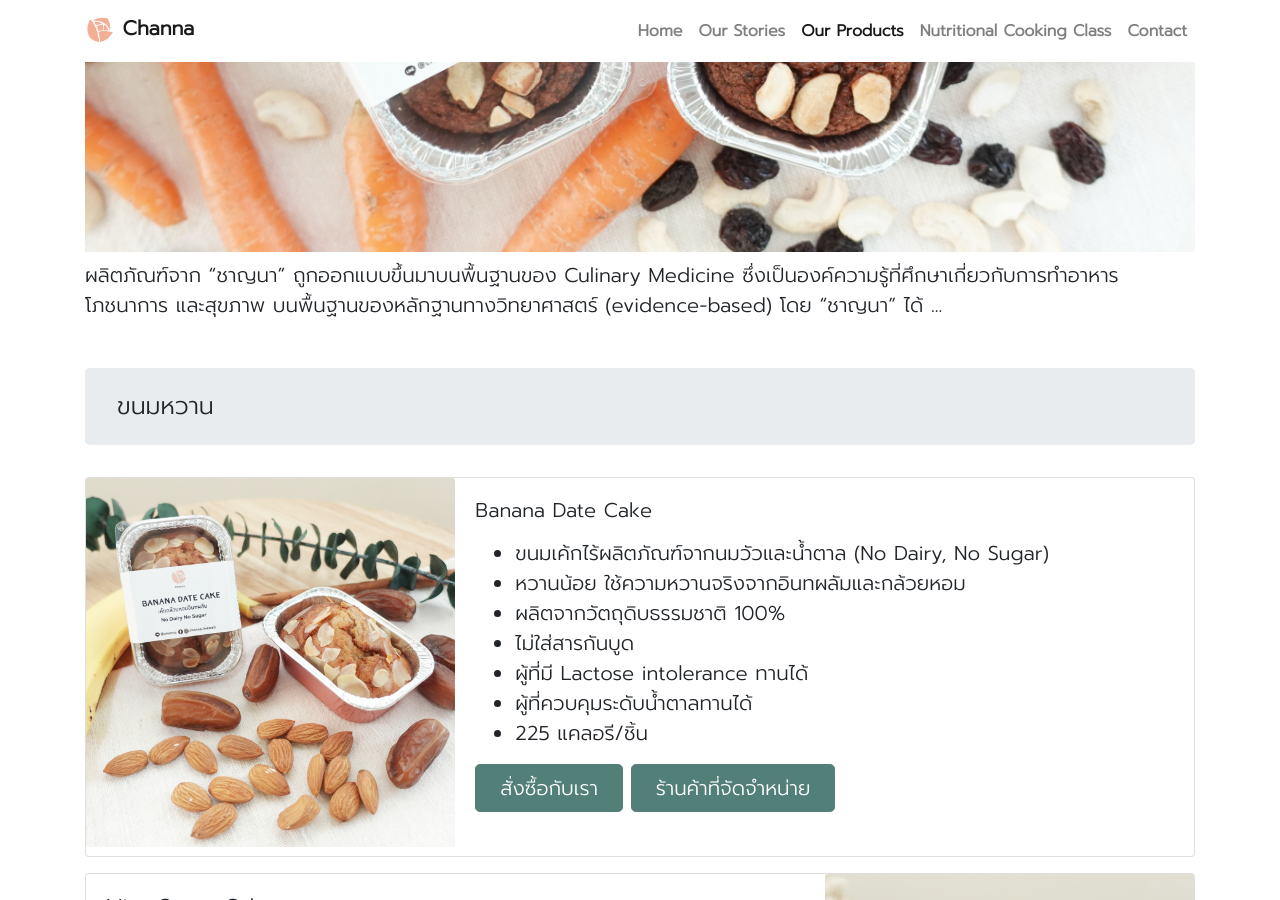
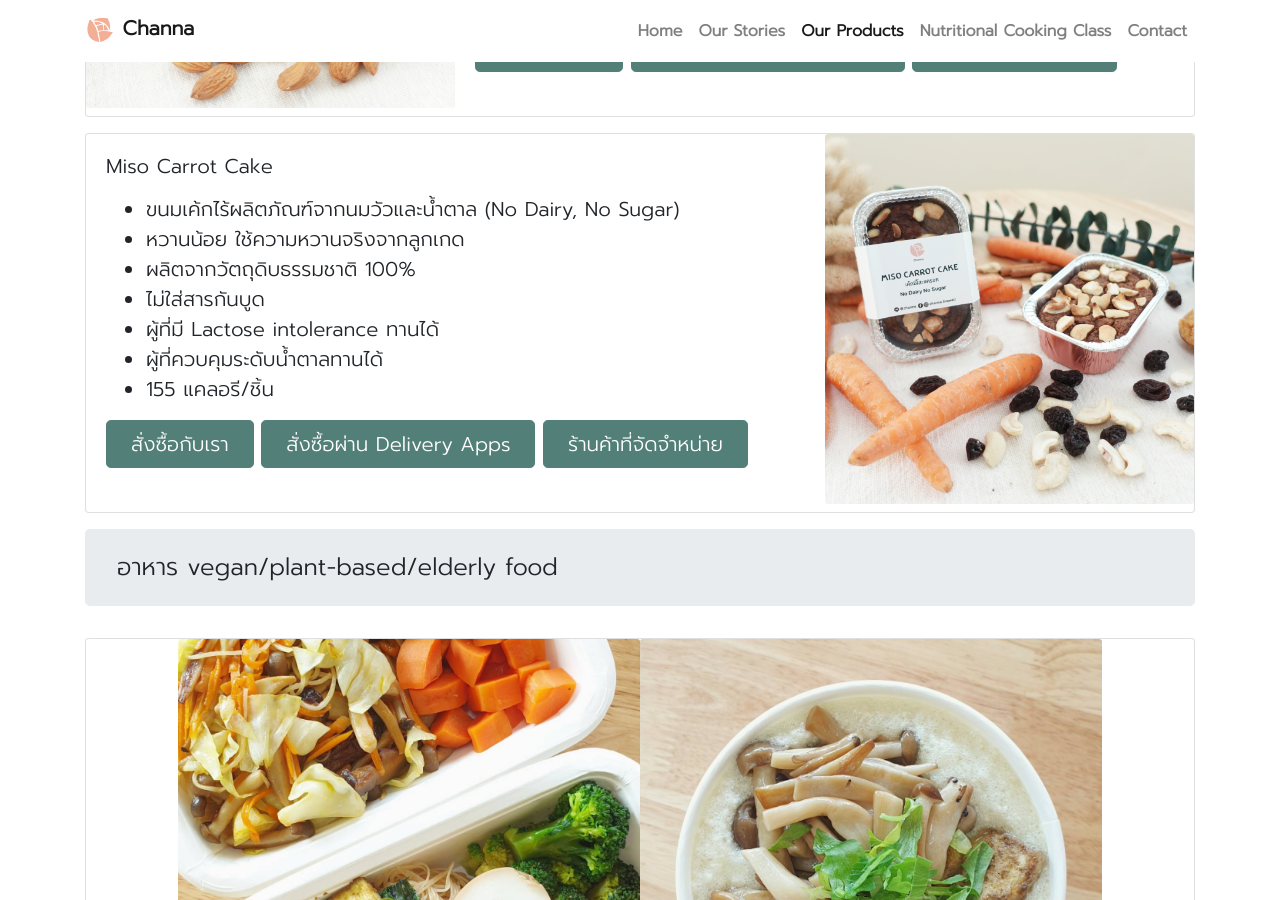
Before and after one commit to channalivewell/channalivewell.github.io, a Jekyll site: the page built from product.html, in a window 1280 px wide and 900 px high, scrolled down 934 px. Built offline with Jekyll 4.4.1, drawn with Linux system fonts in a browser that asks for light colours; nearby versions of some CDN libraries; some of the changed text lies outside the part shown.

Commit message:
add dishes section

```diff
--- a/product.html
+++ b/product.html
@@ -27,19 +27,12 @@
         <h4 class="mb-4">
             มาเริ่มต้นสุขภาพดีไปกับ "ชาญนา"
         </h4>
-        <a href="#product-offering" class="btn btn-primary btn-lg px-4 mb-2" role="button">ผลิตภัณฑ์ของเรา</a>
         <a href="#howto" class="btn btn-primary btn-lg px-4 mb-2" role="button">สั่งซื้อกับเรา</a>
+        <a href="#apps" class="btn btn-primary btn-lg px-4 mb-2" role="button">สั่งซื้อผ่าน Delivery Apps</a>
         <a href="#stores" class="btn btn-primary btn-lg px-4 mb-2" role="button">ร้านค้าที่จัดจำหน่าย</a>
     </div>
 
-    <div class="row">
-        <img src="/static/img/product_pic.png" class="col-12 rounded" alt="class_ambient">
-    </div>
-    <p class="mt-2 mb-5">
-        ผลิตภัณฑ์จาก “ชาญนา” ถูกออกแบบขึ้นมาบนพื้นฐานของ Culinary Medicine ซึ่งเป็นองค์ความรู้ที่ศึกษาเกี่ยวกับการทำอาหาร โภชนาการ และสุขภาพ บนพื้นฐานของหลักฐานทางวิทยาศาสตร์ (evidence-based) โดย “ชาญนา” ได้ ...
-    </p>
-
-    <h4 id="product-offering" class="jumbotron py-4">ขนมหวาน</h4>
+    <h4 id="dessets" class="jumbotron py-4">ขนมหวาน</h4>
     <div class="card mb-3">
         <div class="row no-gutters">
             <div class="col-lg-4 col-md-6 order-md-1">
@@ -59,6 +52,7 @@
                             <li>225 แคลอรี/ชิ้น</li>
                         </ul>
                         <a href="#howto" class="btn btn-primary btn-lg px-4 mb-2" role="button">สั่งซื้อกับเรา</a>
+                        <a href="#apps" class="btn btn-primary btn-lg px-4 mb-2" role="button">สั่งซื้อผ่าน Delivery Apps</a>
                         <a href="#stores" class="btn btn-primary btn-lg px-4 mb-2" role="button">ร้านค้าที่จัดจำหน่าย</a>
                     </p>
                 </div>
@@ -84,6 +78,7 @@
                             <li>155 แคลอรี/ชิ้น</li>
                         </ul>
                         <a href="#howto" class="btn btn-primary btn-lg px-4 mb-2" role="button">สั่งซื้อกับเรา</a>
+                        <a href="#apps" class="btn btn-primary btn-lg px-4 mb-2" role="button">สั่งซื้อผ่าน Delivery Apps</a>
                         <a href="#stores" class="btn btn-primary btn-lg px-4 mb-2" role="button">ร้านค้าที่จัดจำหน่าย</a>
                     </p>
                 </div>
@@ -91,4 +86,31 @@
         </div>
     </div>
 
+    <h4 id="dishes" class="jumbotron py-4">อาหาร vegan/plant-based/elderly food</h4>
+    <div class="card mb-3">
+        <div class="row no-gutters">
+            <div class="col-lg-1 col-sm-0"></div>
+            <div class="col-lg-5 col-sm-6 ">
+                <img src="/static/img/product_03.png" class="card-img" alt="Banana Date Cake">
+            </div>
+            <div class="col-lg-5 col-sm-6 ">
+                <img src="/static/img/product_04.png" class="card-img" alt="Banana Date Cake">
+            </div>
+            <div class="col-lg-1 cold-sm-0"></div>
+
+            <div class="col-lg-8 col-md-6 order-md-2">
+                <div class="card-body">
+                    <p class="card-text">
+                        <ul>
+                            <li>เส้นผัดชนิดต่างๆ</li>
+                            <li>โจ๊กไข่ข่าว (โปรตีน 20 กรัม/ถ้วย)</li>
+                        </ul>
+                        <a href="#howto" class="btn btn-primary btn-lg px-4 mb-2" role="button">สั่งซื้อกับเรา</a>
+                        <a href="#apps" class="btn btn-primary btn-lg px-4 mb-2" role="button">สั่งซื้อผ่าน Delivery Apps</a>
+                    </p>
+                </div>
+            </div>
+        </div>
+    </div>
+
 </section>
```
